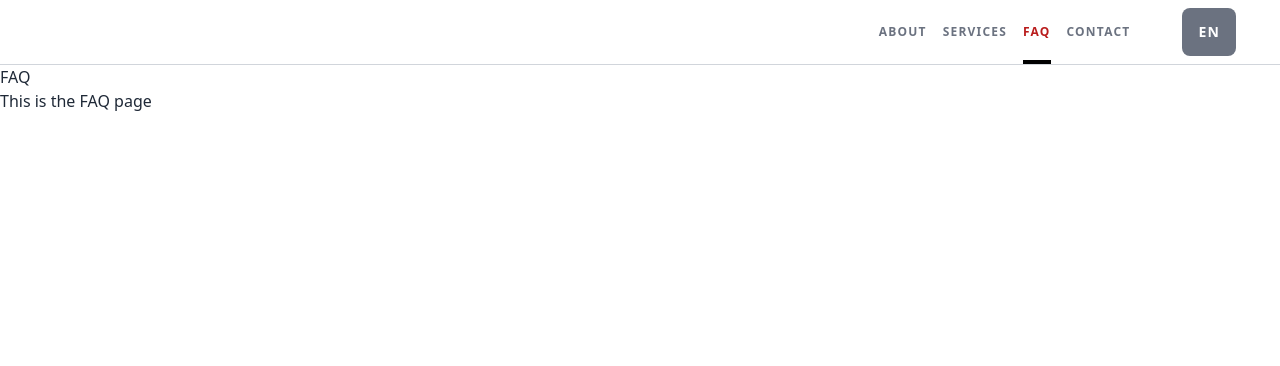
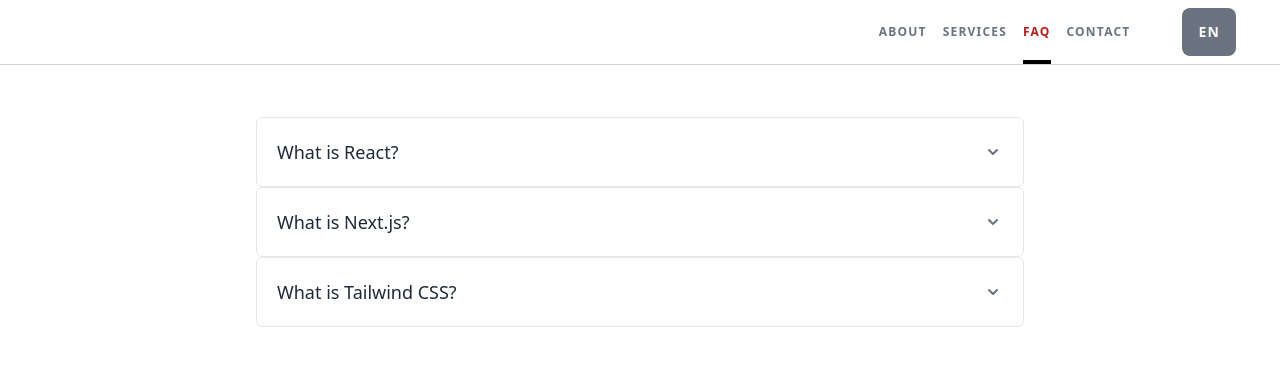
Before and after one commit to trustdan/caprawise-nextjs-education-consulting-website, a Next.js app: page /faq in a window 1280 px wide. Shown: the top 366 px of the page. Built offline with nearby package versions, Linux system fonts and the light colour scheme.

Commit message:
add faq/page.tsx

```diff
--- a/app/faq/page.tsx
+++ b/app/faq/page.tsx
@@ -1,8 +1,51 @@
+import Faq from "../components/QA";
+
 export default function FAQ() {
+  const FAQ_DATA = () => [
+    {
+      question: {
+        en: "What is React?",
+        tr: "React nedir?",
+      },
+      answer: {
+        en: "React is a JavaScript library for building user interfaces.",
+        tr: "React, kullanıcı arayüzleri oluşturmak için kullanılan bir JavaScript kütüphanesidir.",
+      },
+    },
+    {
+      question: {
+        en: "What is Next.js?",
+        tr: "Next.js nedir?",
+      },
+      answer: {
+        en: "Next.js is a React framework for production.",
+        tr: "Next.js, üretim için bir React çatısıdır.",
+      },
+    },
+    {
+      question: {
+        en: "What is Tailwind CSS?",
+        tr: "Tailwind CSS nedir?",
+      },
+      answer: {
+        en: "Tailwind CSS is a utility-first CSS framework for rapidly building custom user interfaces.",
+        tr: "Tailwind CSS, özel kullanıcı arayüzleri oluşturmak için hızlı bir şekilde kullanılan bir CSS çatısıdır.",
+      },
+    },
+  ];
+
   return (
-    <main>
-      <h1>FAQ</h1>
-      <p>This is the FAQ page</p>
+    <main className="flex flex-col items-center justify-center p-5">
+      <h1 className="text-3xl font-bold">{}</h1>
+      <div className="flex flex-col w-full max-w-3xl mt-8">
+        {FAQ_DATA().map((faq) => (
+          <Faq
+            key={faq.question.en}
+            question={faq.question}
+            answer={faq.answer}
+          />
+        ))}
+      </div>
     </main>
   );
 }
```
